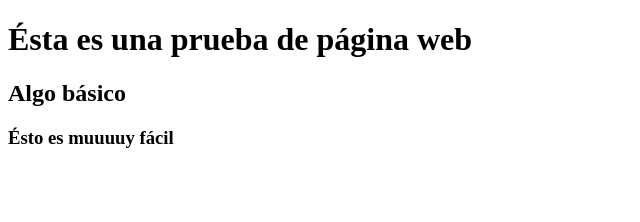
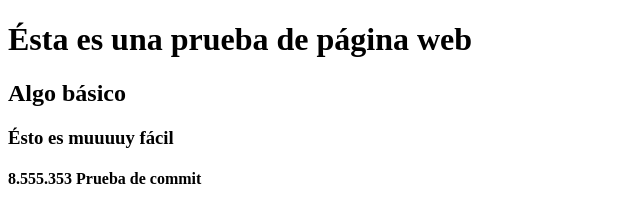
Before and after one commit to aittor18/aittor18.github.io, a plain HTML site: page index.html in a window 1280 px wide. Shown: the whole page, without its empty margins (0-640 px from the left). Drawn offline with Linux system fonts and the light colour scheme.

Commit message:
Vamo a veh

```diff
--- a/index.html
+++ b/index.html
@@ -9,5 +9,6 @@
     <h1>Ésta es una prueba de página web</h1>
     <h2>Algo básico</h2>
     <h3>Ésto es muuuuy fácil</h3>
+    <h4>8.555.353 Prueba de commit</h4>
 </body>
 </html>
```
